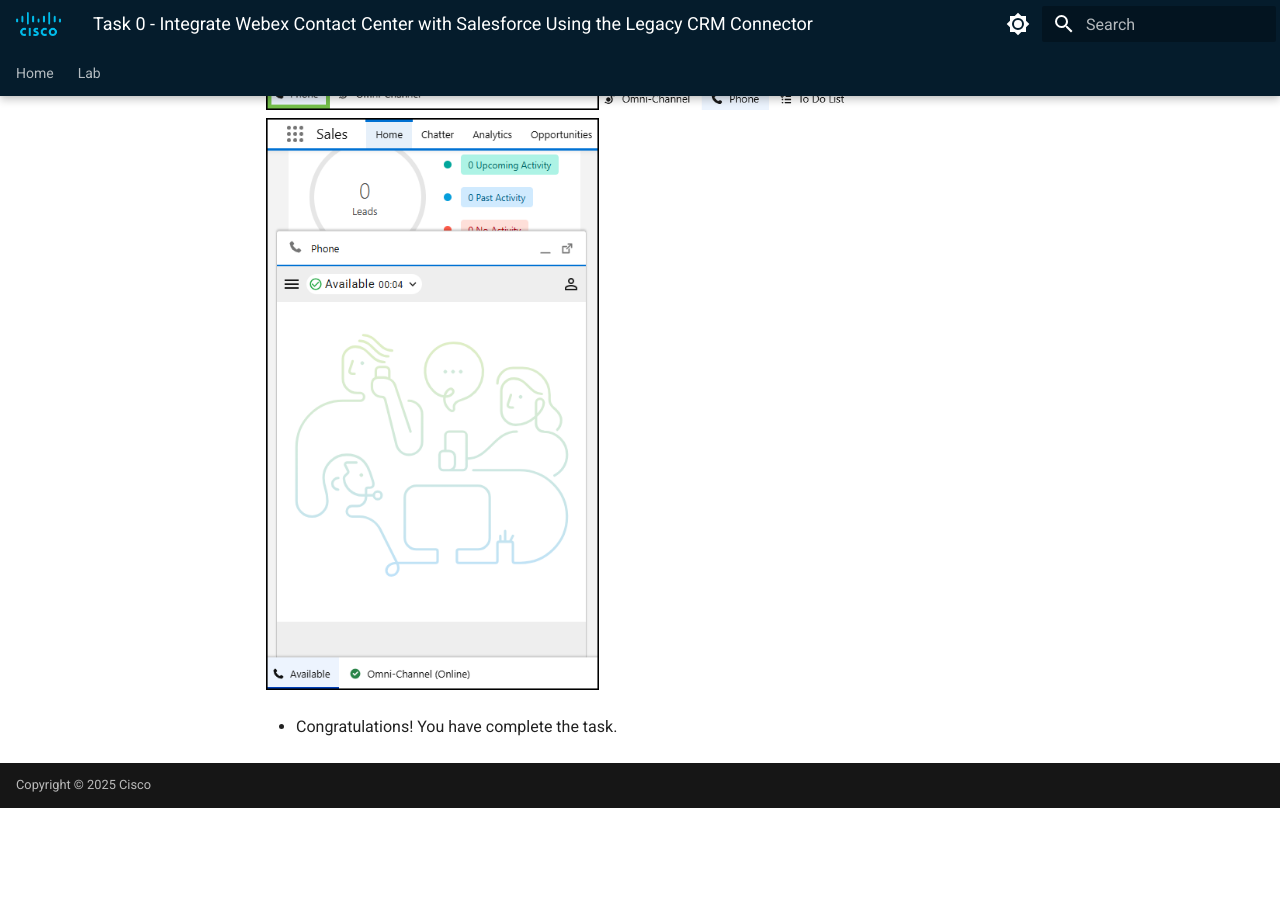
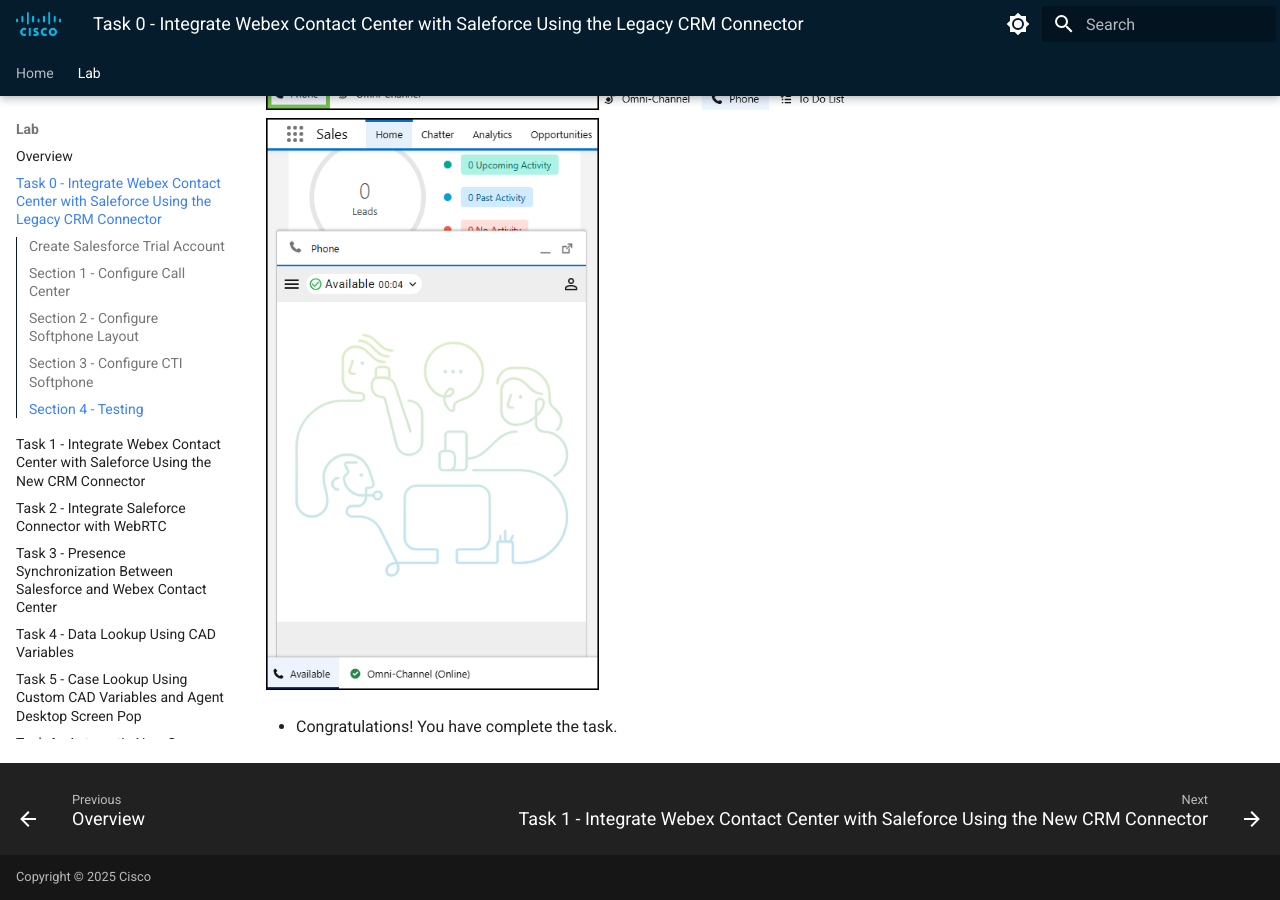
Before and after one commit to WebexCC-SA/LAB-2308, an MkDocs documentation site: the page built from docs/task0.md, in a window 1280 px wide and 900 px high, scrolled down 10425 px. Built offline with MkDocs 1.6.1 and Material for MkDocs 9.7.7, drawn with Linux system fonts in a browser that asks for light colours; before the commit the page ends 11233 px from its top, so only the background shows below that.

Commit message:
Update mkdocs.yml

```diff
--- a/mkdocs.yml
+++ b/mkdocs.yml
@@ -79,6 +79,7 @@
   - Home: index.md
   - Lab:
       - Overview: Intro.md
+      - Task 0 - Integrate Webex Contact Center with Saleforce Using the Legacy CRM Connector: task0.md
       - Task 1 - Integrate Webex Contact Center with Saleforce Using the New CRM Connector: task1.md
       - Task 2 - Integrate Saleforce Connector with WebRTC: task2.md
       - Task 3 - Presence Synchronization Between Salesforce and Webex Contact Center: task3.md
```
